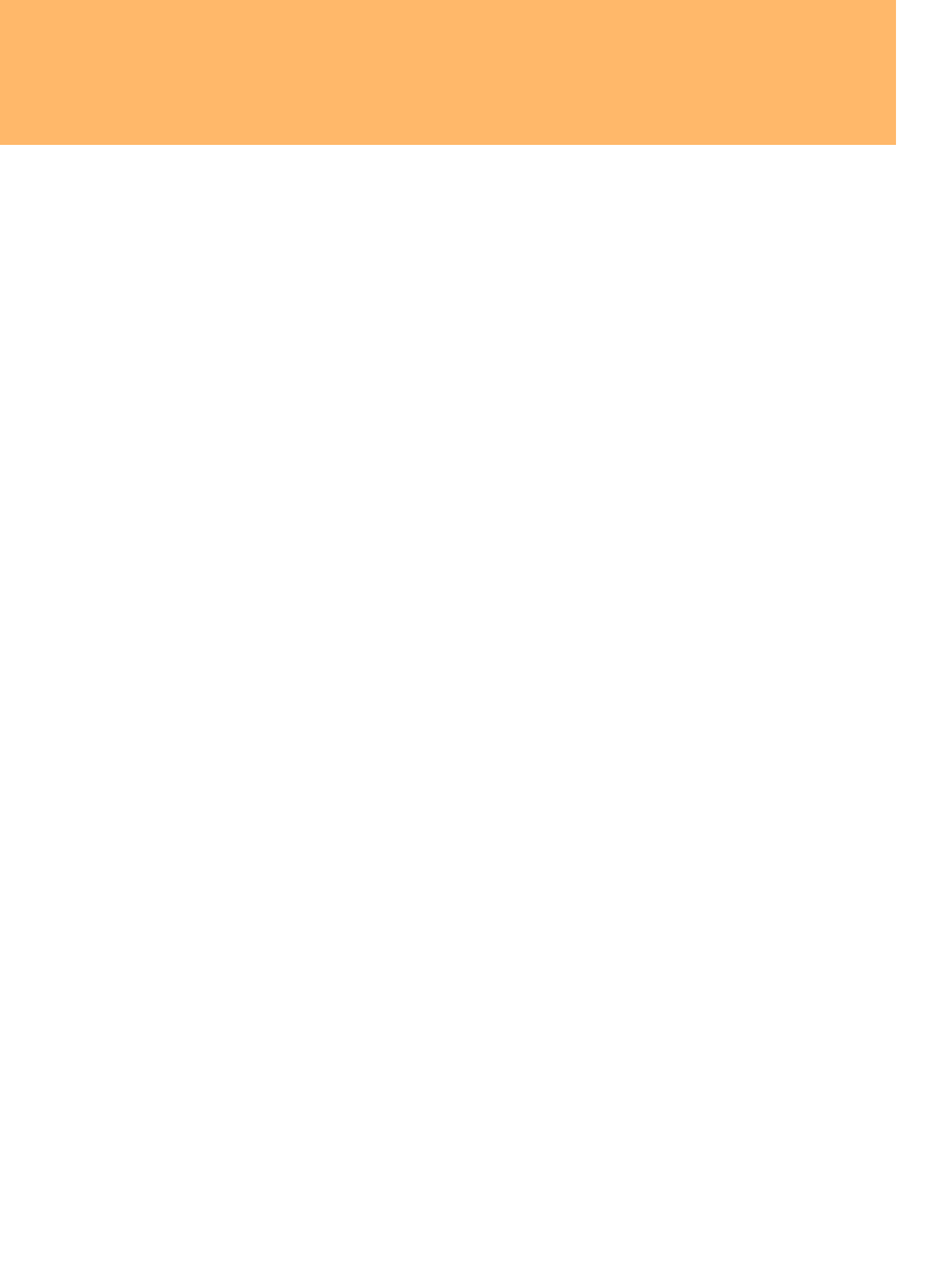
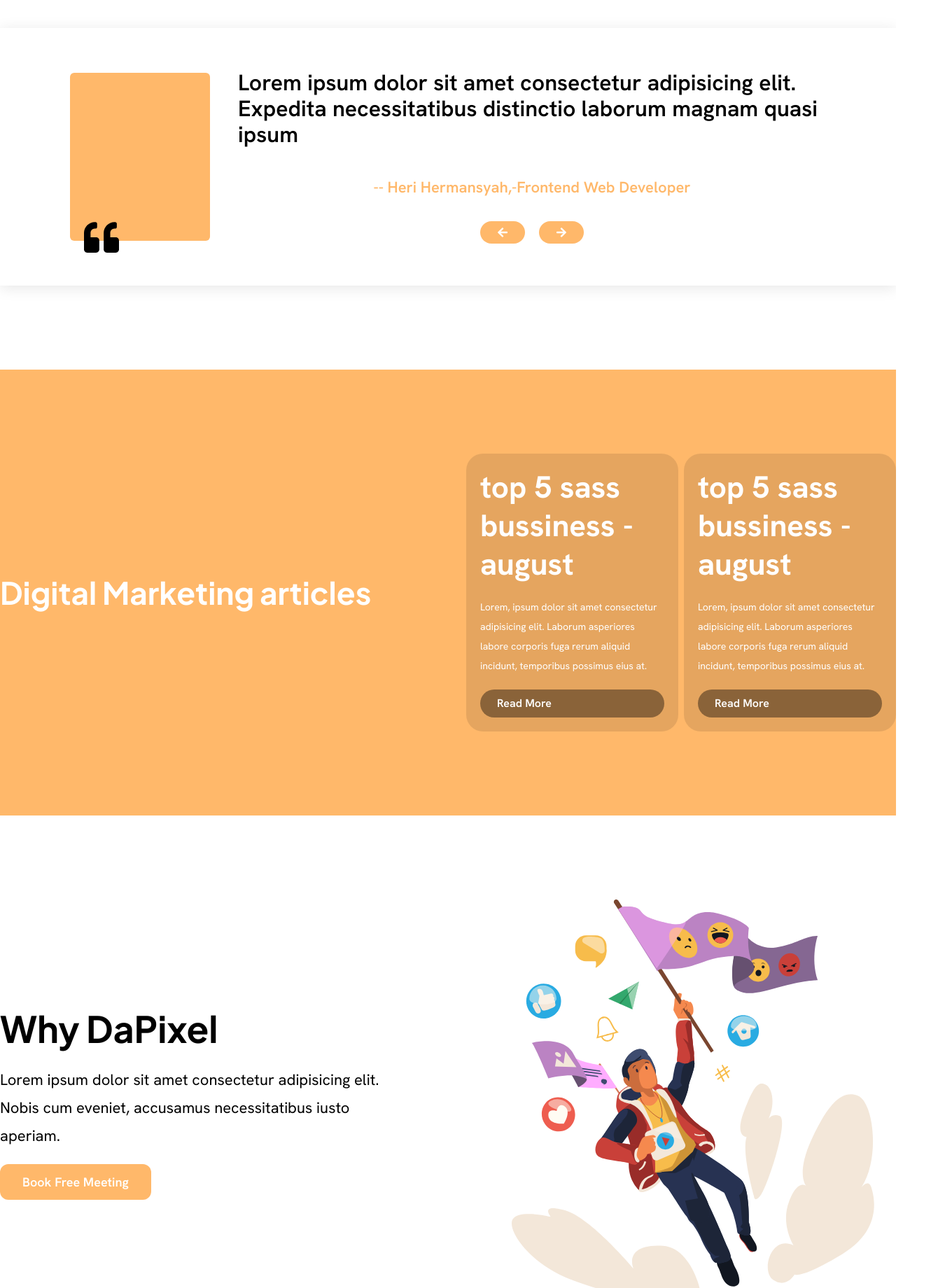
Before and after one commit to herihermansyah/dafixel-marketing-agency-website, a Next.js app: page / in a window 1280 px wide. Shown: the part 3506-5346 px from the top of the page at 70% size, 1360 px wide, since content can reach past the window. Before the commit the page ends 3913 px from the top, so only its background shows below. Built offline with nearby package versions, Linux system fonts and the light colour scheme.

Commit message:
feat(home compounded): fix wrapper content consultation

```diff
--- a/src/components/sections/home/home-compounded.tsx
+++ b/src/components/sections/home/home-compounded.tsx
@@ -1,23 +1,19 @@
 import ConsultationCta from "@/components/consultation-cta";
+import RecentsBlog from "@/components/recents-blog";
 import Hero from "@/components/sections/home/hero";
 import HowItWorks from "@/components/sections/home/how-it-works";
-import WrapperContent from "@/components/ui/wrapper-content";
-import {WrapperMotion} from "@/components/ui/wrapper-motion";
-import React from "react";
+import Testimonials from "@/components/testimonials";
+import WhyDapixel from "@/components/why-dapixel";
 
 const HomeCompounded = () => {
   return (
     <div className="flex flex-col gap-30">
       <Hero />
       <HowItWorks />
-      <WrapperMotion
-        whileInView={"visible"}
-        className="bg-orange-300 py-30 lg:py-62"
-      >
-        <WrapperContent className="px-20 xl:px-20">
-          <ConsultationCta />
-        </WrapperContent>
-      </WrapperMotion>
+      <ConsultationCta />
+      <Testimonials />
+      <RecentsBlog />
+      <WhyDapixel />
     </div>
   );
 };
```
